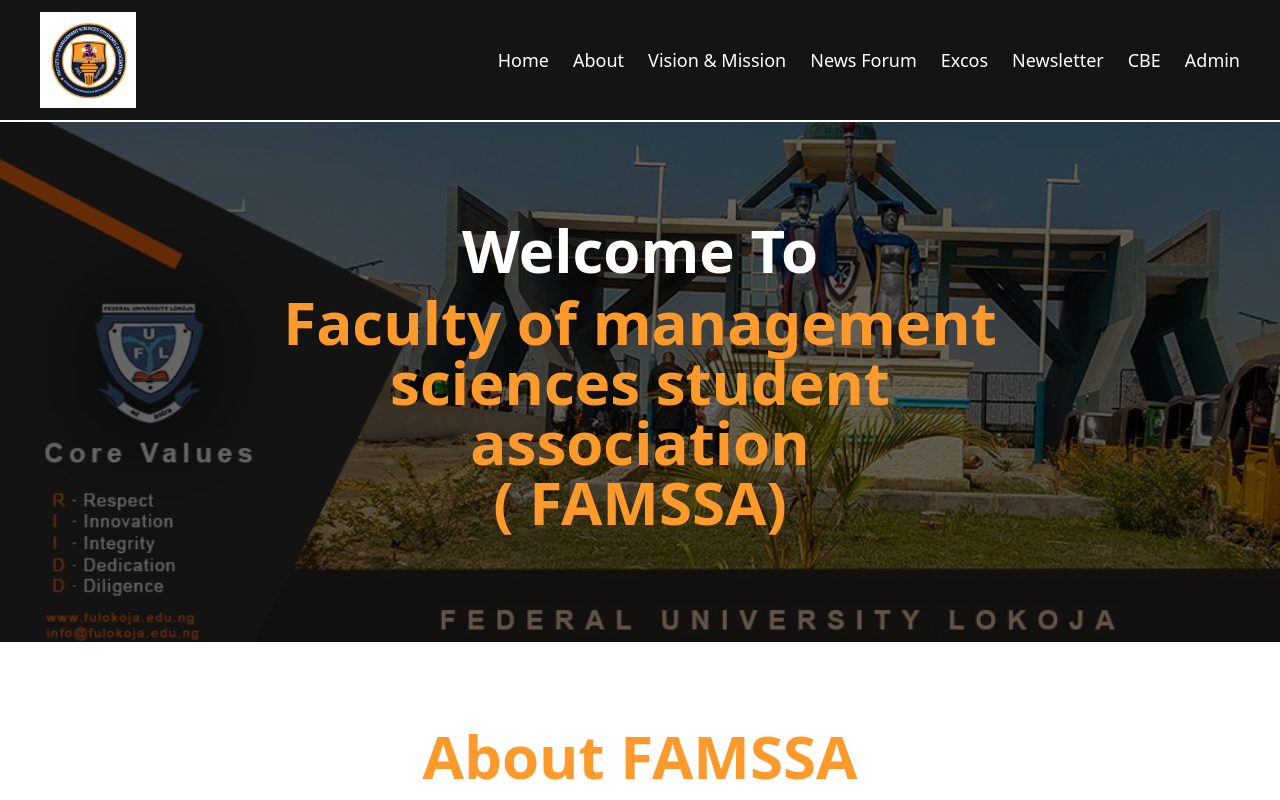
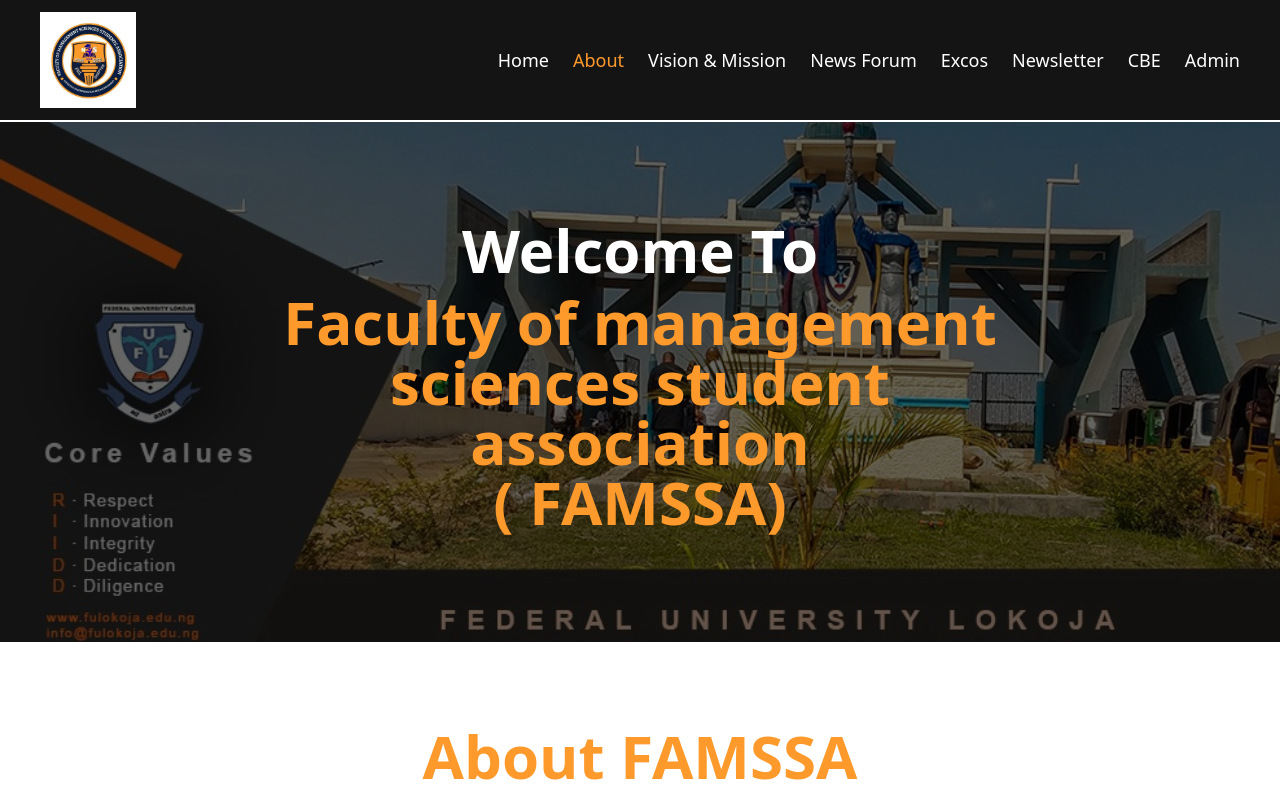
Before and after one commit to Stepheeeen/famssa, a React (Vite) app: page / in a window 1280 px wide. Shown: the top 800 px of the page. Built offline with nearby package versions, Linux system fonts and the light colour scheme.

Commit message:
Enhance Navbar functionality by tracking active section on scroll and updating link styles accordingly

```diff
--- a/src/components/custom/Navbar.tsx
+++ b/src/components/custom/Navbar.tsx
@@ -1,14 +1,15 @@
-import { useState, useEffect } from "react";
+import { useState, useEffect, useRef } from "react";
 import { Link } from "react-router-dom";
 import { Menu, X } from "lucide-react";
 import { Button } from "../ui/button";
-import { useLocation } from "react-router-dom";
 import logo from "../../assets/logo.jpg";
 
 const Navbar = () => {
   const [isOpen, setIsOpen] = useState(false);
   const [isScrolled, setIsScrolled] = useState(false);
-  const location = useLocation();
+  const [activeSection, setActiveSection] = useState(""); // Track active section
+
+  const sectionsRef = useRef<any>({});
 
   const links = [
     { page: "Home", path: "#home" },
@@ -26,10 +27,30 @@
   useEffect(() => {
     const handleScroll = () => {
       setIsScrolled(window.scrollY > window.innerHeight * 0.1);
+
+      let currentSection = "";
+      Object.keys(sectionsRef.current).forEach((key) => {
+        const section = sectionsRef.current[key];
+        if (section) {
+          const rect = section.getBoundingClientRect();
+          if (rect.top <= window.innerHeight * 0.3 && rect.bottom >= 200) {
+            currentSection = key;
+          }
+        }
+      });
+
+      setActiveSection(currentSection);
     };
 
     window.addEventListener("scroll", handleScroll);
     return () => window.removeEventListener("scroll", handleScroll);
+  }, []);
+
+  useEffect(() => {
+    links.forEach((link) => {
+      const id = link.path.replace("#", "");
+      sectionsRef.current[id] = document.getElementById(id);
+    });
   }, []);
 
   return (
@@ -51,7 +72,7 @@
               key={index}
               href={item.path}
               className={`text-lg hover:underline transition ${
-                location.pathname === item.path || location.hash === item.path
+                activeSection === item.path.replace("#", "")
                   ? "text-[#FE9A2B]"
                   : isScrolled
                   ? "text-[#0B1D45]"
@@ -81,7 +102,7 @@
               key={index}
               href={item.path}
               className={`block py-2 transition text-lg ${
-                location.pathname === item.path || location.hash === item.path
+                activeSection === item.path.replace("#", "")
                   ? "text-[#FE9A2B]"
                   : "text-gray-800"
               }`}
```
